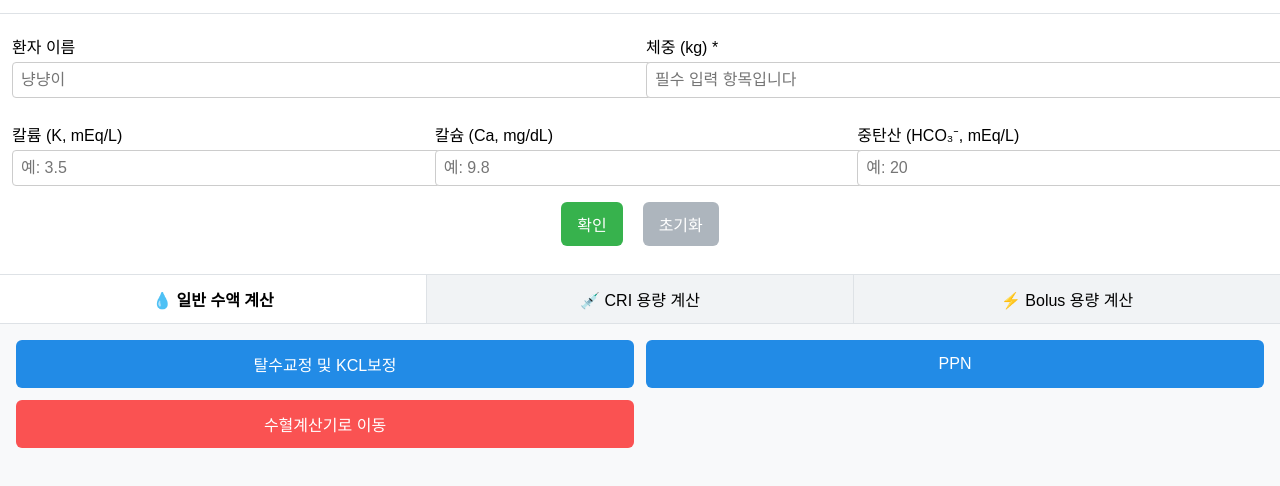
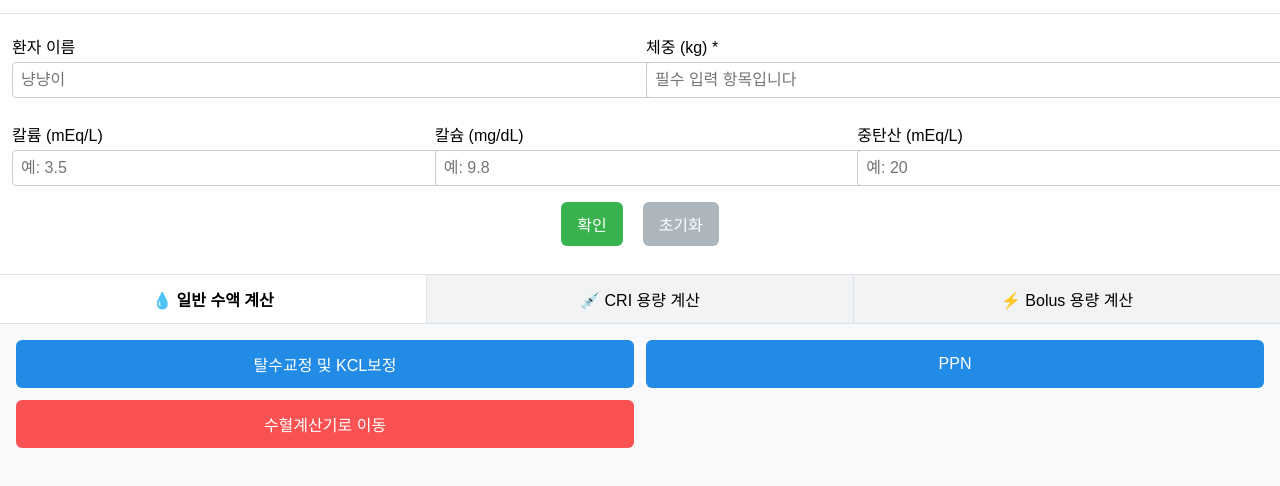
Before and after one commit to hodewdew-creator/vet.cal, a plain HTML site: page index.html in a window 1280 px wide. Shown: the part 54-540 px from the top of the page. Drawn offline with Linux system fonts and the light colour scheme.

Commit message:
Update index.html

```diff
--- a/index.html
+++ b/index.html
@@ -109,15 +109,15 @@
 
     <div class="row" style="margin-top: 16px;">
       <div>
-        <label for="k">칼륨 (K, mEq/L)</label>
+        <label for="k">칼륨 (mEq/L)</label>
         <input type="number" id="k" step="0.1" placeholder="예: 3.5">
       </div>
       <div>
-        <label for="ca">칼슘 (Ca, mg/dL)</label>
+        <label for="ca">칼슘 (mg/dL)</label>
         <input type="number" id="ca" step="0.1" placeholder="예: 9.8">
       </div>
       <div>
-        <label for="hco3">중탄산 (HCO₃⁻, mEq/L)</label>
+        <label for="hco3">중탄산 (mEq/L)</label>
         <input type="number" id="hco3" step="0.1" placeholder="예: 20">
       </div>
     </div>
```
